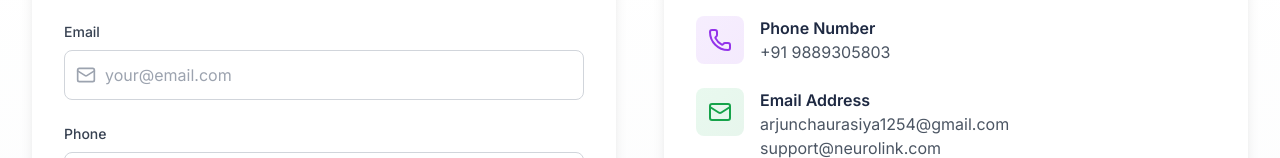
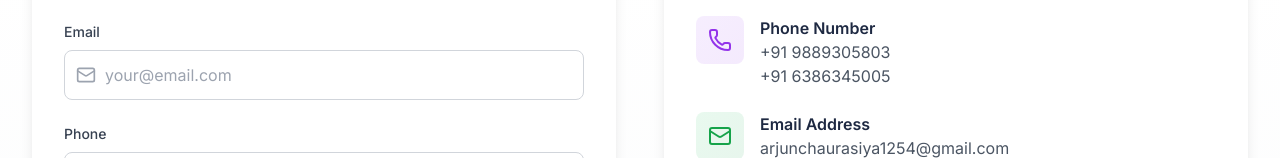
Before and after one commit to Neurolink-X/neuro-linkx-frontend, a Next.js app: page /contact in a window 1280 px wide. Shown: the part 642-800 px from the top of the page. Built offline with nearby package versions, Linux system fonts and the light colour scheme.

Commit message:
Contact pg update

```diff
--- a/src/app/contact/page.jsx
+++ b/src/app/contact/page.jsx
@@ -211,7 +211,7 @@ export default function ContactPage() {
                   </div>
                   <div>
                     <h3 className="font-semibold text-[#1e2942]">Phone Number</h3>
-                    <p className="text-gray-600">+91 9889305803</p>
+                    <p className="text-gray-600">+91 9889305803<br/>+91 6386345005</p>
                   </div>
                 </div>
                 <div className="flex items-start space-x-4">
@@ -220,7 +220,7 @@ export default function ContactPage() {
                   </div>
                   <div>
                     <h3 className="font-semibold text-[#1e2942]">Email Address</h3>
-                    <p className="text-gray-600">arjunchaurasiya1254@gmail.com<br />support@neurolink.com</p>
+                    <p className="text-gray-600">arjunchaurasiya1254@gmail.com<br />team@neurolinkxtech.com </p>
                   </div>
                 </div>
                 <div className="flex items-start space-x-4">
```
